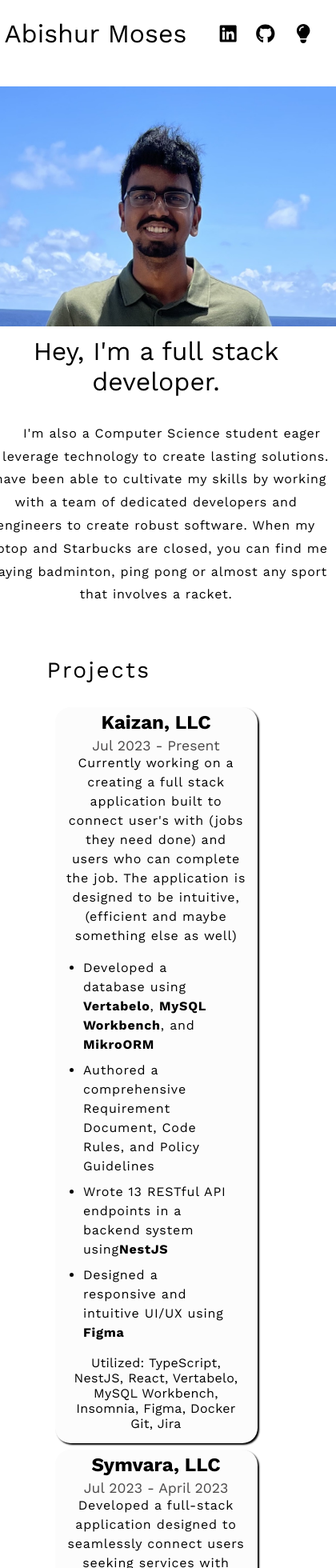
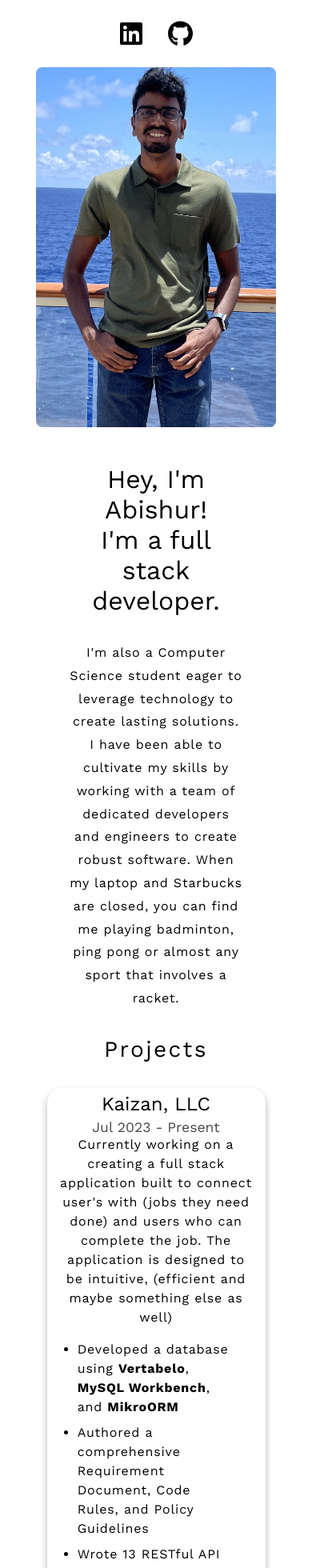
Before and after one commit to AbishurMoses/Portfolio, a React (Vite) app: page / in a window 390 px wide. Shown: the top 1960 px of the page at 80% size, 420 px wide, since content can reach past the window. Built offline with nearby package versions, Linux system fonts and the light colour scheme.

Commit message:
fixed mobile layout and added better welcome text

```diff
--- a/src/App.css
+++ b/src/App.css
@@ -1,10 +1,9 @@
-@import url('https://fonts.googleapis.com/css2?family=Work+Sans:wght@400;500;700&display=swap');
+@import url("https://fonts.googleapis.com/css2?family=Work+Sans:wght@400;500;700&display=swap");
 
 html {
-  font-family: 'Work Sans', Arial, sans-serif;
+  font-family: "Work Sans", Arial, sans-serif;
 }
 body {
-  /* background-color: #ede4e4; */
   overflow-x: hidden;
 }
 
@@ -25,13 +24,10 @@ a {
   justify-content: center;
   align-items: center;
   background-color: white;
-  gap: 1.5rem;
 }
 
-/* #experience-cont, */
 #project-cont {
   width: 100vw;
-  /* height: 100vh; */
 }
 
 /* NAVIGATION */
@@ -39,51 +35,29 @@ nav {
   display: flex;
   flex-direction: row;
   align-items: center;
-  justify-content: space-between;
+  justify-content: center;
   width: 100vw;
   height: 10vh;
-}
-
-#title-cont {
-  width: 80vw;
-}
-
-#side-nav-cont {
-  display: flex;
-  justify-content: center;
-  align-items: center;
-  gap: 20%;
-  width: 20vw;
-}
-
-/* NAVIGATION CONTENT */
-
-.title {
-  width: 85vw;
-  margin: 0px 0px 0px 2%;
-  font-size: 2.0rem;
-  font-stretch: condensed;
+  gap: 2rem;
 }
 
 .link-cont {
-  width: 1.75rem;
-  height: 1.75rem;
   display: flex;
   justify-content: center;
   align-items: center;
 }
 
-.link-cont > * {
-  color: black
+.link-cont > a {
+  color: black;
 }
 
 .link-cont:hover {
-  transform: scale(2.0);
+  transform: scale(1.25);
   transition: transform 0.5s ease;
 }
 
 .link-cont {
-  transform: scale(1.5);
+  transform: scale(1);
   transition: transform 0.5s ease;
 }
 
@@ -112,13 +86,11 @@ nav {
   display: flex;
   height: 100%;
   width: 40%;
-  border-bottom-left-radius: 0.5rem;
-  border-top-left-radius: 0.5rem;
-  justify-content: center;
-  align-items: center;
   background-image: url('/src/assets/ProfilePic1.JPG');
-  background-size: cover;
+  background-size: 100%;
+  background-position:top;
   background-repeat: no-repeat;
+  border-radius: 8px;
 }
 
 #p-tag {
@@ -133,12 +105,11 @@ nav {
 
 #info-title {
   font-size: 2.5rem;
-  text-align:center
+  text-align: center;
 }
 
 #info {
   line-height: 1.8rem;
-  text-indent: 2.5rem;
   letter-spacing: 0.05rem;
   text-align: center;
   font-size: 100%;
@@ -146,13 +117,17 @@ nav {
   padding: 0rem 0.5rem 0rem 0.5rem;
 }
 
+#project-title {
+  width: 100%;
+  margin: 3%;
 
-#experience-title {
-  align-items: center;
 }
 
-#experience-title > p{
-  margin-right: 10px;
+#project-title > p {
+  text-align: center;
+  font-size: 1.75rem;
+  letter-spacing: 0.15rem;
+  font-stretch: condensed;
 }
 
 #symvara,
@@ -165,63 +140,35 @@ nav {
   overflow-y: auto;
 }
 
-#pro-title {
-  font-size: 1.75rem;
-  letter-spacing: 0.15rem;
-  font-stretch: condensed;
-}
-
-#experience-title {
-  width: 100%;
-  height: 100%;
-  display: flex;
-  margin: 5% 0 2% 0;
-}
-
 #experience {
   display: flex;
   flex-direction: row;
   width: 100%;
-  gap: 5%;
-  overflow-y: hidden;
-  padding: 0 10px 5px 10px;
-  box-sizing: border-box;
-  scroll-snap-type: x mandatory;
-  -ms-overflow-style: none; /* Internet Explorer 10+ */
-  scrollbar-width: none; /* Firefox */
-}
-
-#experience::-webkit-scrollbar {
-  display: none; /* Safari and Chrome */
-}
-
-#experience > * {
-  scroll-snap-align: start;
-  flex-shrink: 0;
-  width: auto;
-  margin-right: 10px;
+  gap: 4%;
+  flex-wrap: wrap;
 }
 
 #symvara,
 #nuclear-power-plant,
 #kaizan {
-  width: 40vw;
+  width: 48%;
   height: fit-content;
-  background-color: #fcfcfc;
+  background-color: #ffffff;
   border-radius: 1.2rem;
-  box-shadow: 2px 2px 2px black;
   display: flex;
   flex-direction: column;
   justify-content: flex-start;
   align-items: center;
   overflow: hidden;
-  padding: 5px 0 0 0;
+  margin: 0 0 2rem 0;
+  padding: 2% 0 0 0;
+  box-shadow: 0px 5px 10px rgba(0, 0, 0, 0.3);
   gap: 4%;
 }
 
-.exp-title{
+.exp-title {
   font-size: 1.5rem;
-  font-weight: 600;
+  font-weight: 400;
   padding: 0 10px 0 0;
   text-align: center;
   padding: 0 0 5px 0;
@@ -230,7 +177,7 @@ nav {
 .range {
   font-size: 1.1rem;
   color: #4a4848;
-    text-align: center;
+  text-align: center;
 }
 
 .des-cont {
@@ -271,12 +218,11 @@ nav {
 
 #connect {
   display: flex;
-  justify-content: space-around;
   align-items: center;
   justify-content: center;
   width: 100%;
-  height: 20vh;
-  gap: 5%;
+  margin: 0 0 2rem 0;
+  /* height: 20vh; */
 }
 
 .resume {
@@ -285,7 +231,7 @@ nav {
   padding: 12px 9px;
   border-radius: 1rem;
   transition: 0.5s;
-  min-height: 20px
+  min-height: 20px;
 }
 
 .resume:hover {
@@ -294,25 +240,16 @@ nav {
 }
 
 @media (max-width: 1050px) {
-  #title-cont {
-    width: 70vw;
-  }
-  #side-nav-cont {
-    width: 30vw;
-  }
 
   #experience {
     flex-direction: column;
-    overflow-x: hidden;
-    overflow-y: auto;
-    scroll-snap-type: none;
+    align-items: center;
   }
 
-  #experience > * {
-    scroll-snap-align: none;
-    margin-right: 0;
-    margin-bottom: 0.5rem;
-    width: 100%;
+  #experience > div {
+    width: 70%;
+    margin: 0 0 2rem 0;
+    height: fit-content
   }
 
   #about-me {
@@ -320,22 +257,20 @@ nav {
     flex-direction: column;
     justify-content: flex-start;
     align-items: center;
-    height: 100;
-    width: 70vw;
-    min-height: auto;
+    height: fit-content;
     gap: 2rem;
     border-radius: 1.2rem;
   }
 
   #image-me {
     width: 450px;
-    max-height: 300px;
+    height: 500px;
+    background-position: center top -35px;
   }
 
   #p-tag {
     margin-top: 5%;
-    width: 450px;
-    height: 40%;
+    width: 85%;
   }
 
   #info-title {
@@ -345,8 +280,15 @@ nav {
   #info {
     font-size: 1rem;
   }
+}
 
-  #project-left{
-    visibility:hidden;
+@media (max-width: 550px) {
+  #image-me {
+    width: 300px;
+    height: 450px;
+  }
+
+  #experience > div {
+    width: 100%
   }
 }
--- a/src/App.jsx
+++ b/src/App.jsx
@@ -17,17 +17,17 @@ function App() {
     <div>
       <main id="main-cont">
         <nav>
-          <div id="title-cont">
+          {/* <div id="title-cont">
             <p className="title">Abishur Moses</p>
-          </div>
-          <div id="side-nav-cont">
+          </div> */}
+          {/* <div id="side-nav-cont"> */}
             <div className="link-cont">
               <a
                 href="https://www.linkedin.com/in/abishur-moses/"
                 target="_blank"
                 id="link1"
               >
-                <FontAwesomeIcon icon={faLinkedin} />
+                <FontAwesomeIcon icon={faLinkedin} size="2x"/>
               </a>
             </div>
             <div className="link-cont">
@@ -36,23 +36,15 @@ function App() {
                 target="_blank"
                 id="link2"
               >
-                <FontAwesomeIcon icon={faGithub} />
+                <FontAwesomeIcon icon={faGithub} size="2x"/>
               </a>
             </div>
-            <div className="link-cont" onClick={toolbar}>
-              {clickedToolBar ? (
-                <FontAwesomeIcon icon={faLightbulbOn} />
-              ) : (
-                <FontAwesomeIcon icon={faLightbulb} />
-              )}
-            </div>
-          </div>
         </nav>
         <section id="section-container">
           <section id="about-me">
             <div id="image-me"></div>
             <div id="p-tag">
-              <p id="info-title">Hey, I'm a full stack developer.</p>
+              <p id="info-title">Hey, I'm Abishur! <br/> I'm a full stack developer.</p>
               <p id="info">
                 I'm also a Computer Science student eager to leverage technology
                 to create lasting solutions. I have been able to cultivate my
@@ -63,11 +55,8 @@ function App() {
               </p>
             </div>
           </section>
-          <div id="experience-title">
-            <p id="pro-title">Projects </p>
-            <div id="project-left">
-              <FontAwesomeIcon icon={faRightLong} />
-            </div>
+          <div id="project-title">
+            <p>Projects </p>
           </div>
 
           <div id="experience">
@@ -160,8 +149,8 @@ function App() {
             </div>
             {/* ------------------------------------------------------------------------------------------------------------ */}
             <div id="nuclear-power-plant">
-              <div className="exp-title">
-                <p className="title">Nulclear Power Plant</p>
+              <div>
+                <p className="exp-title">Nuclear Power Plant</p>
                 <p className="range">Feb 2020 - Mar 2022</p>
               </div>
               <div className="des-cont">
```
